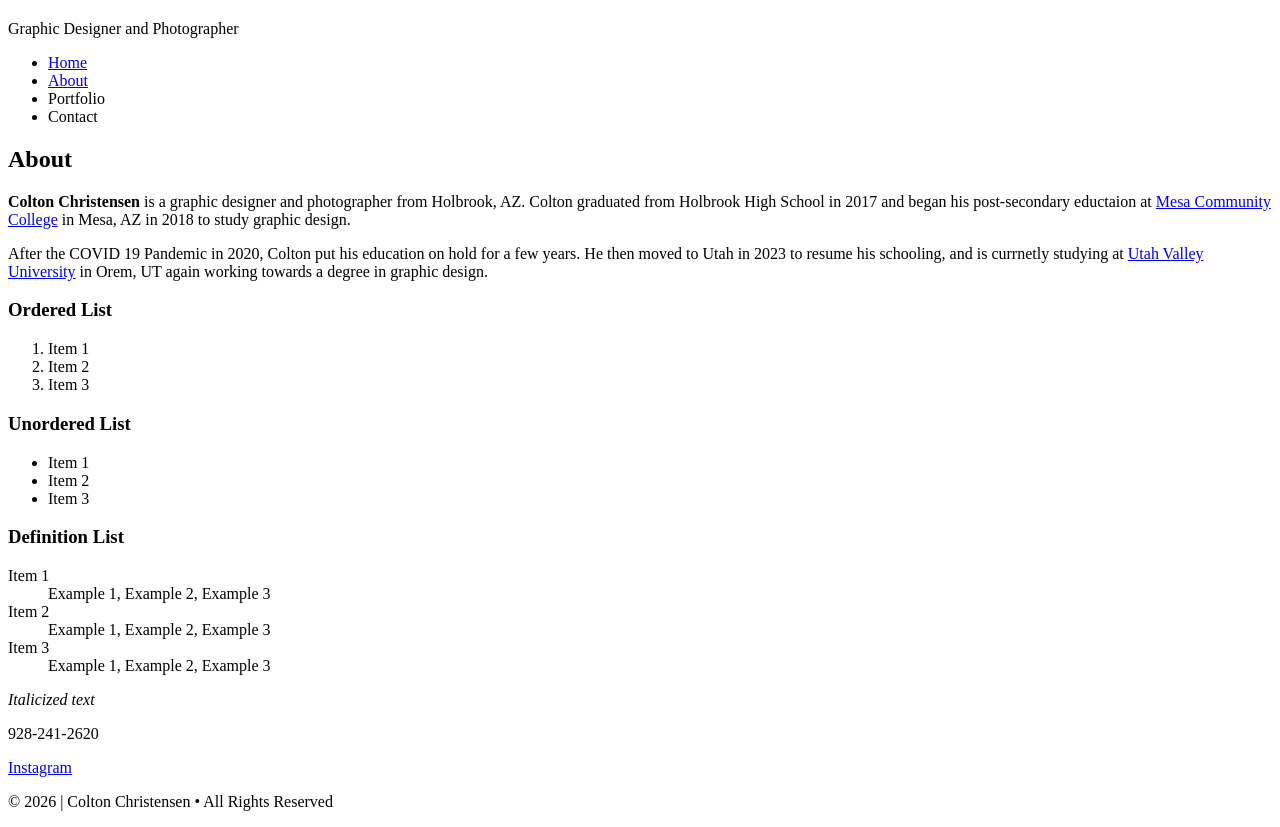
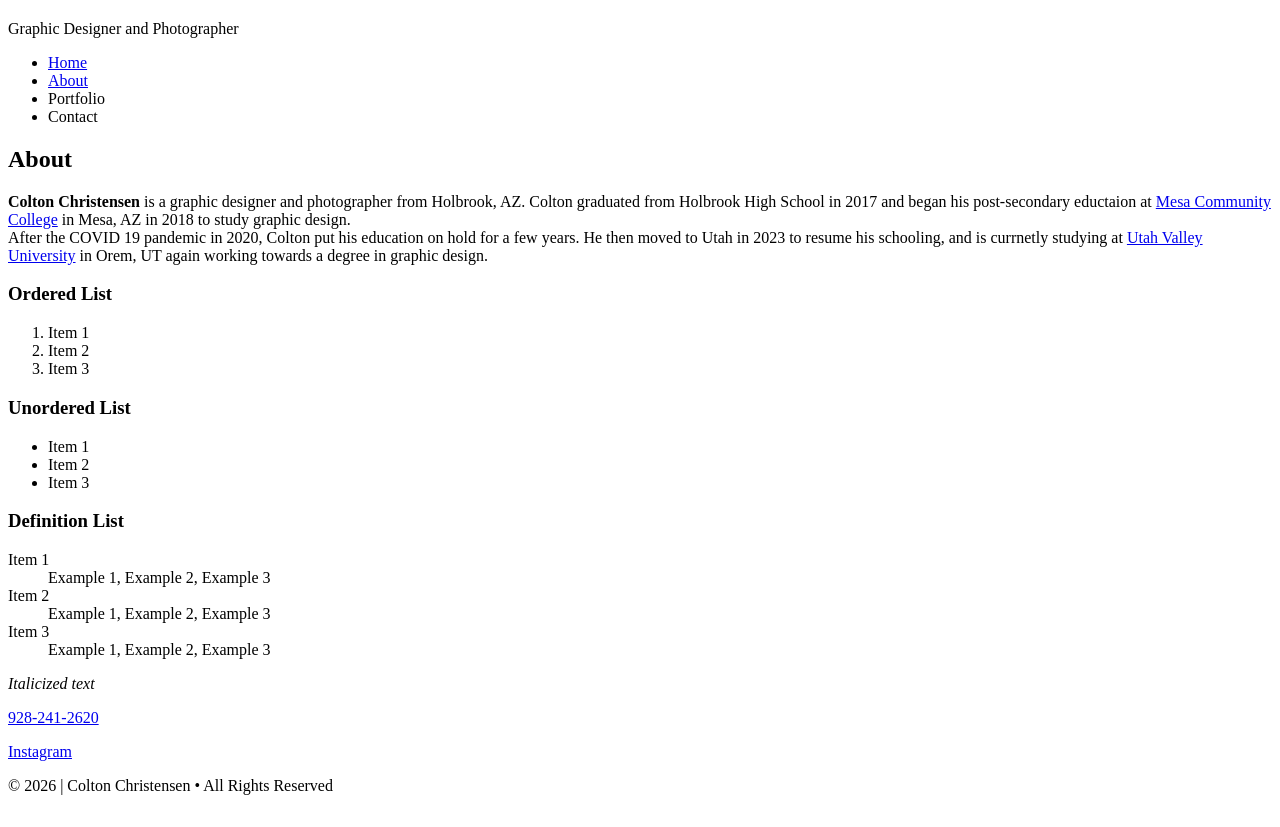
Before and after one commit to colton-christensen/dwdd1600, a plain HTML site: page 03hand-coding/about.html in a window 1280 px wide. Shown: the part 60-887 px from the top of the page. Drawn offline with Linux system fonts and the light colour scheme.

Commit message:
Add files via upload

```diff
--- a/03hand-coding/about.html
+++ b/03hand-coding/about.html
@@ -26,10 +26,10 @@
     <p>
         <h2>About</h2>
     </p>
-    <p><strong>Colton Christensen</strong> is a graphic designer and photographer from Holbrook, AZ. Colton graduated from Holbrook High School in 2017 and began his post-secondary eductaion at <a href="https://www.mesacc.edu/future-students?utm_term=mesa%20community%20college&utm_campaign=MCC+-+Brand&utm_source=adwords&utm_medium=ppc&hsa_acc=7502460825&hsa_cam=20255382683&hsa_grp=150421085176&hsa_ad=661306802153&hsa_src=g&hsa_tgt=kwd-35499401&hsa_kw=mesa%20community%20college&hsa_mt=b&hsa_net=adwords&hsa_ver=3&gad_source=1&gad_campaignid=20255382683&gbraid=0AAAAAptEo7L9FOKtkjhD1bZJOZ8bGLVt5&gclid=Cj0KCQiA1czLBhDhARIsAIEc7ui_uEN4iOIRxZ5xRdtzktn018j2ipEIyY7GcSROQ5wK-mHzP8V6QjIaAmRWEALw_wcB"target="_blank">Mesa Community College</a> in Mesa, AZ in 2018 to study graphic design.</p>
+    <p><strong>Colton Christensen</strong> is a graphic designer and photographer from Holbrook, AZ. Colton graduated from Holbrook High School in 2017 and began his post-secondary eductaion at <a href="https://www.mesacc.edu/future-students?utm_term=mesa%20community%20college&utm_campaign=MCC+-+Brand&utm_source=adwords&utm_medium=ppc&hsa_acc=7502460825&hsa_cam=20255382683&hsa_grp=150421085176&hsa_ad=661306802153&hsa_src=g&hsa_tgt=kwd-35499401&hsa_kw=mesa%20community%20college&hsa_mt=b&hsa_net=adwords&hsa_ver=3&gad_source=1&gad_campaignid=20255382683&gbraid=0AAAAAptEo7L9FOKtkjhD1bZJOZ8bGLVt5&gclid=Cj0KCQiA1czLBhDhARIsAIEc7ui_uEN4iOIRxZ5xRdtzktn018j2ipEIyY7GcSROQ5wK-mHzP8V6QjIaAmRWEALw_wcB"target="_blank">Mesa Community College</a> in Mesa, AZ in 2018 to study graphic design.<br>After the COVID 19 pandemic in 2020, Colton put his education on hold for a few years. He then moved to Utah in 2023 to resume his schooling, and is currnetly studying at <a href="https://www.uvu.edu/"target="_blank">Utah Valley University</a> in Orem, UT again working towards a degree in graphic design.</p>
+</body>
 
-    <p>After the COVID 19 Pandemic in 2020, Colton put his education on hold for a few years. He then moved to Utah in 2023 to resume his schooling, and is currnetly studying at <a href="https://www.uvu.edu/"target="_blank">Utah Valley University</a> in Orem, UT again working towards a degree in graphic design.</p>
-
+<body>
     <p><h3>Ordered List</h3>
       <ol>
         <li>Item 1</li>
@@ -62,11 +62,9 @@
     </dd>
   </dl>
 
+  <p><em>Italicized text</em></p>
 
-
-
-    <p><em>Italicized text</em></p>
-    <p><tel>928-241-2620</tel></p>
+  <p><a href="tel:+1 928-241-2620">928-241-2620</a></p>
 </body>
 
 <p><a href="https://www.instagram.com/colton_christensen/"
```
Lines whose indentation alone changed are shown as unchanged.
